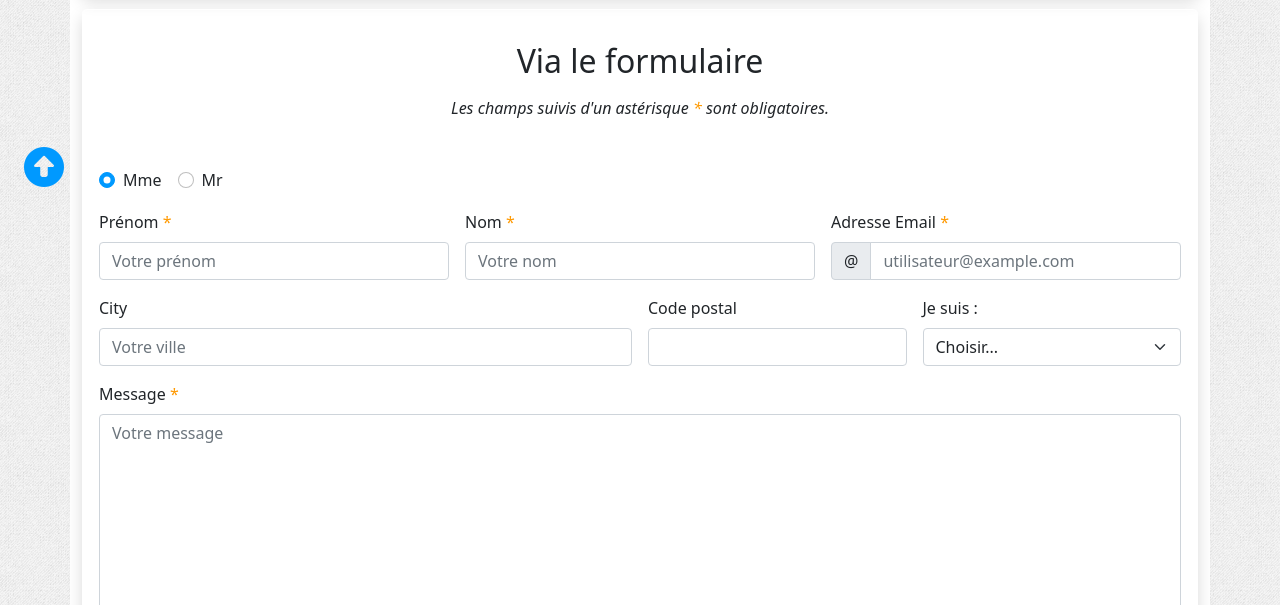
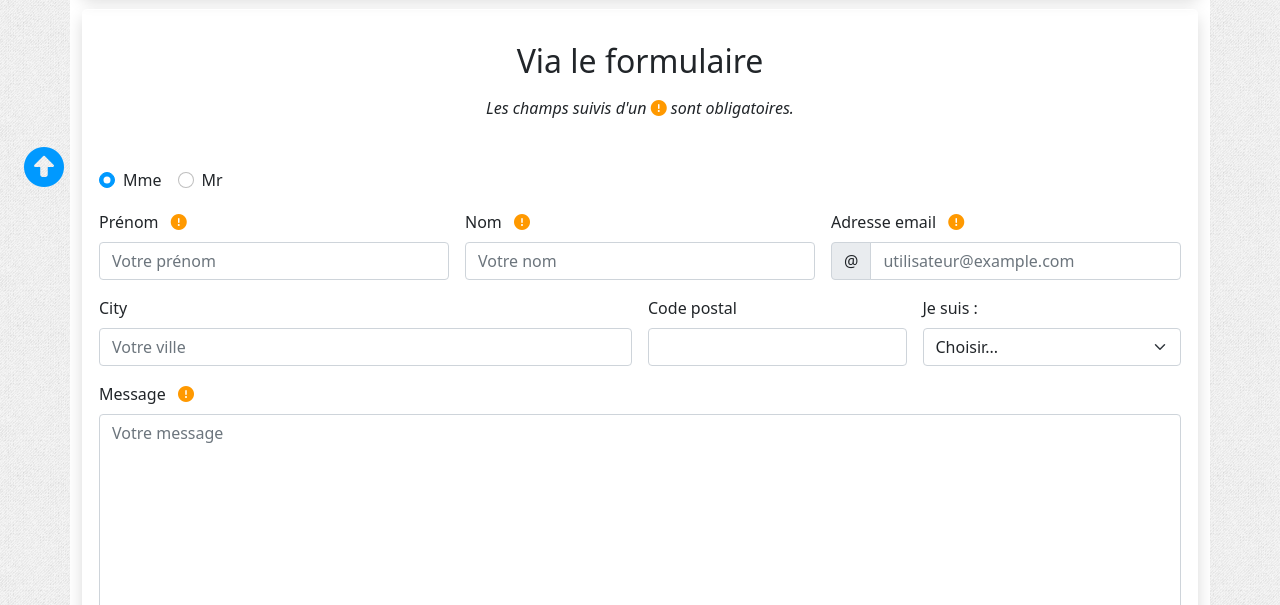
Before and after one commit to E-IckArt/ainterlude, a website: page nous-contacter.html in a window 1280 px wide. Shown: the part 588-1193 px from the top of the page. Drawn offline with nearby package versions, Linux system fonts and the light colour scheme; a web font is replaced by a local one.

Commit message:
Bf - Update required input accessibility

```diff
--- a/nous-contacter.html
+++ b/nous-contacter.html
@@ -340,7 +340,7 @@
             <div
                 class="row mb-3 mx-auto py-3 justify-content-evenly shadow border border-white rounded rounded-3"
             >
-                <div class="col-10 col-md-3 d-flex justify-content-center">
+                <div class="col-10 col-md-6 d-flex justify-content-center">
                     <h2 class="my-3">Par téléphone</h2>
                 </div>
                 <div class="col-10">
@@ -361,7 +361,7 @@
             <div
                 class="row mb-3 mx-auto py-3 justify-content-evenly shadow border border-white rounded rounded-3"
             >
-                <div class="col-10 col-md-3 d-flex justify-content-center">
+                <div class="col-10 col-md-6 d-flex justify-content-center">
                     <h2 class="my-3">Sur Facebook</h2>
                 </div>
                 <div class="col-10">
@@ -381,16 +381,15 @@
             <div
                 class="row mb-3 mx-auto py-3 justify-content-evenly shadow border border-white rounded rounded-3"
             >
-                <div class="col-10 col-md-3 d-flex justify-content-center">
+                <div class="col-10 col-md-6 d-flex justify-content-center">
                     <h2 class="my-3" id="contactForm">Via le formulaire</h2>
                 </div>
                 <div class="col-10 d-flex justify-content-center">
                     <p class="fst-italic">
-                        Les champs suivis d'un astérisque<span
-                            class="text-warning"
-                        >
-                            *</span
-                        >
+                        Les champs suivis d'un
+                        <span class="text-warning">
+                            <i class="fa-solid fa-circle-exclamation"></i>
+                        </span>
                         sont obligatoires.
                     </p>
                 </div>
@@ -424,7 +423,10 @@
                     <!-- First Name -->
                     <div class="col-md-4">
                         <label for="firstname" class="form-label"
-                            >Prénom<span class="text-warning"> *</span>
+                            >Prénom
+                            <span class="text-warning ms-2">
+                                <i class="fa-solid fa-circle-exclamation"></i>
+                            </span>
                         </label>
                         <input
                             type="text"
@@ -438,8 +440,11 @@
                     <!-- Last Name -->
                     <div class="col-md-4">
                         <label for="lastname" class="form-label"
-                            >Nom <span class="text-warning"> *</span></label
-                        >
+                            >Nom
+                            <span class="text-warning ms-2">
+                                <i class="fa-solid fa-circle-exclamation"></i>
+                            </span>
+                        </label>
                         <input
                             type="text"
                             class="form-control"
@@ -452,10 +457,11 @@
                     <!-- Email -->
                     <div class="col-md-4">
                         <label for="email" class="form-label"
-                            >Adresse Email<span class="text-warning">
-                                *</span
-                            ></label
-                        >
+                            >Adresse email
+                            <span class="text-warning ms-2">
+                                <i class="fa-solid fa-circle-exclamation"></i>
+                            </span>
+                        </label>
                         <div class="input-group">
                             <span class="input-group-text" id="emailPrepend2"
                                 >@</span
@@ -509,8 +515,11 @@
                     </div>
                     <div class="col-12">
                         <label for="message" class="form-label"
-                            >Message <span class="text-warning"> *</span></label
-                        >
+                            >Message
+                            <span class="text-warning ms-2">
+                                <i class="fa-solid fa-circle-exclamation"></i>
+                            </span>
+                        </label>
                         <textarea
                             class="form-control"
                             id="message"
```
